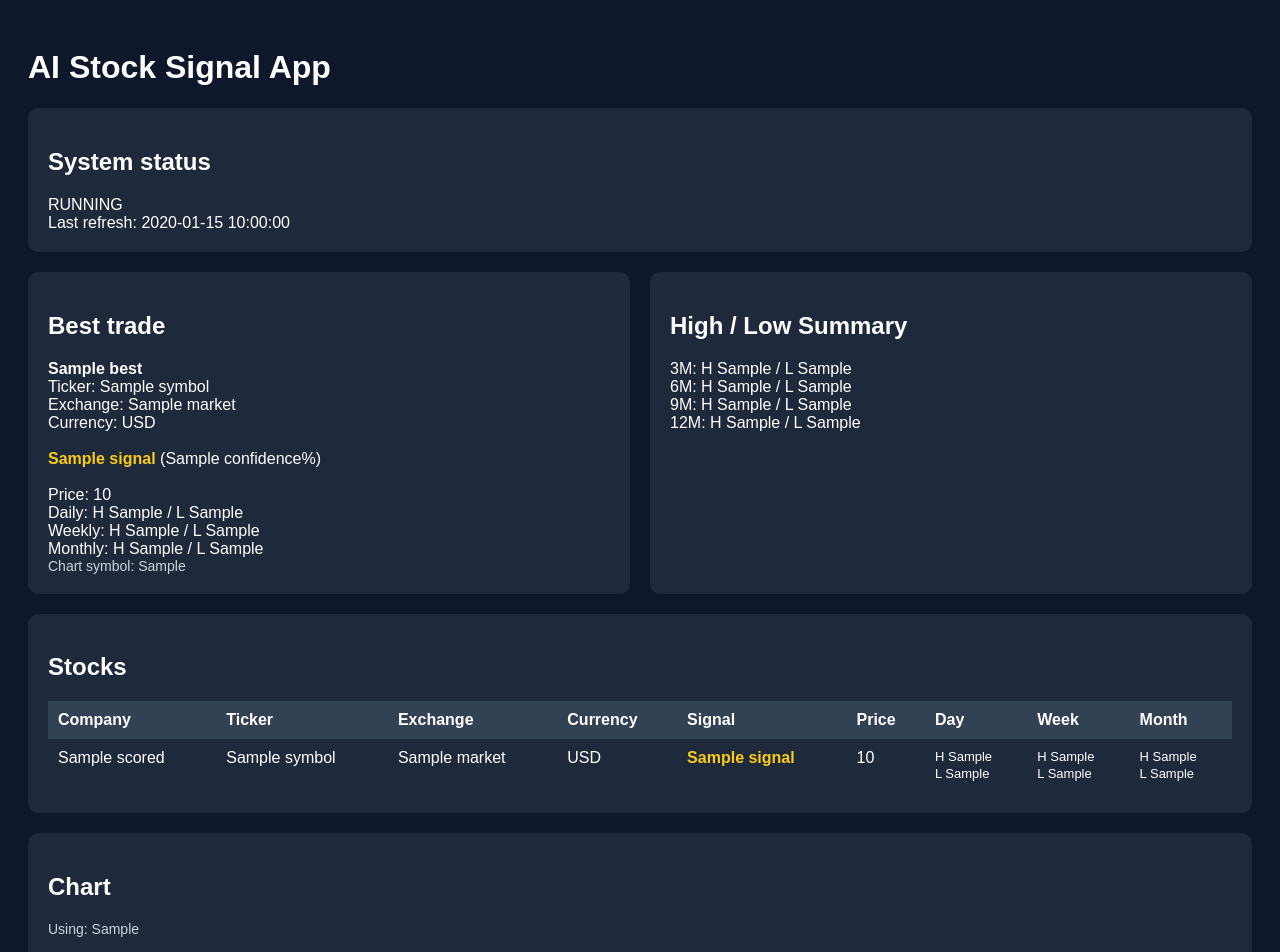
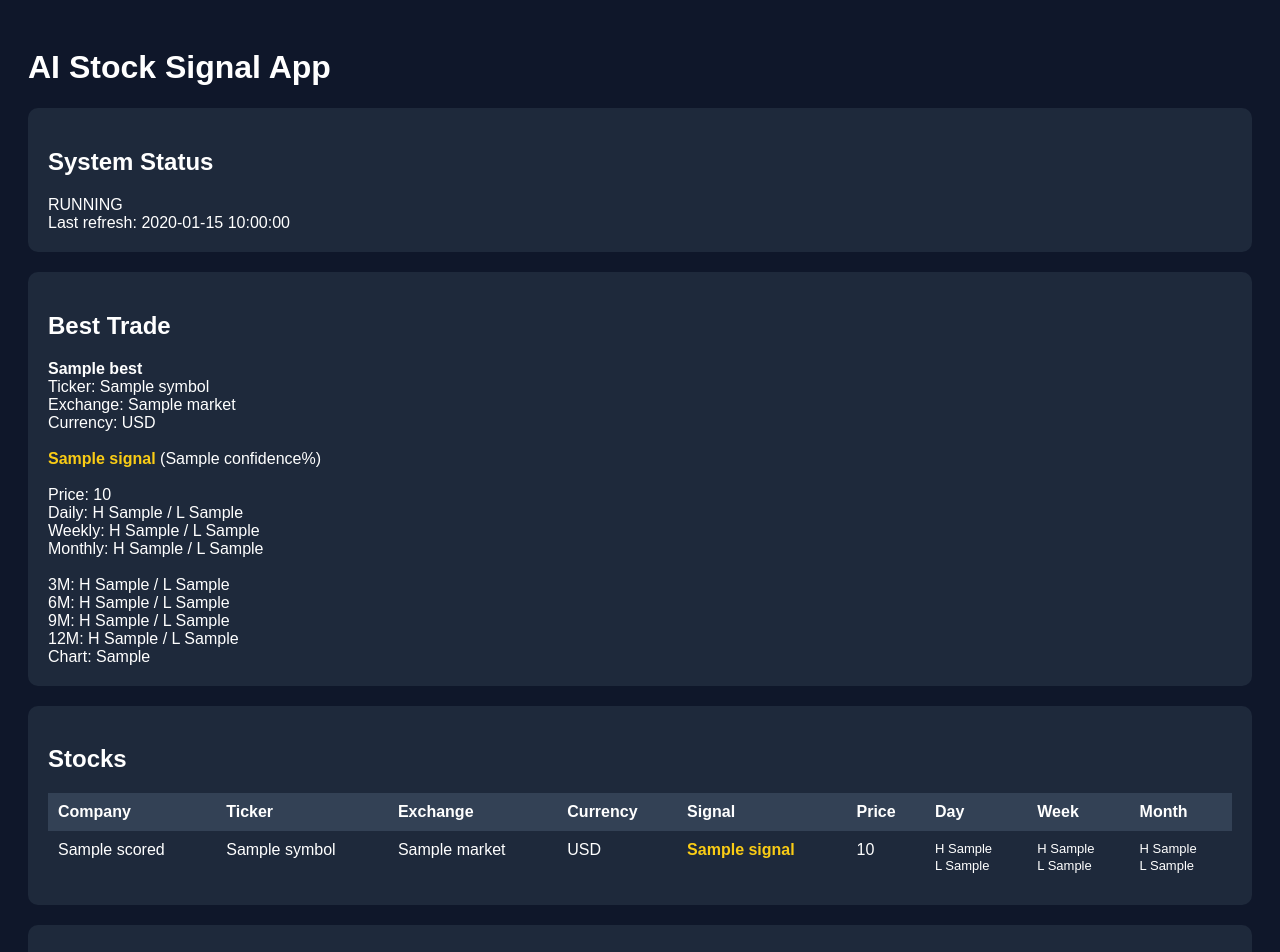
Before and after one commit to CycleX66/ai-stock-app, a Flask app: template templates/index.html in a window 1280 px wide. Shown: the top 952 px of the page. Run offline with Flask 3, Linux system fonts and the light colour scheme; the template is opened without the code that fills it: most values are stand-ins (such as "Sample title", 1, 10 or a date in 2020); grey boxes are pictures that could not be loaded.

Commit message:
Update index.html

```diff
--- a/templates/index.html
+++ b/templates/index.html
@@ -5,7 +5,7 @@
     <meta http-equiv="refresh" content="30">
     <style>
         body {
-            font-family: Arial, sans-serif;
+            font-family: Arial;
             background: #0f172a;
             color: white;
             padding: 20px;
@@ -25,40 +25,18 @@
             text-align: left;
             vertical-align: top;
         }
-        th {
-            background: #334155;
-        }
-        .clickable-row {
-            cursor: pointer;
-        }
-        .clickable-row:hover {
-            background: #334155;
-        }
-        .best-row {
-            background: #1e40af;
-        }
+        th { background: #334155; }
+
         .buy { color: #22c55e; font-weight: bold; }
         .sell { color: #ef4444; font-weight: bold; }
         .hold { color: #facc15; font-weight: bold; }
-        .hl {
-            font-size: 13px;
-            line-height: 1.3;
-            white-space: nowrap;
-        }
-        .grid {
-            display: grid;
-            grid-template-columns: 1fr 1fr;
-            gap: 20px;
-        }
-        .small {
-            color: #cbd5e1;
-            font-size: 14px;
-        }
-        @media (max-width: 1100px) {
-            .grid {
-                grid-template-columns: 1fr;
-            }
-        }
+
+        .hl { font-size: 13px; line-height: 1.3; }
+
+        .row:hover { background: #334155; cursor: pointer; }
+        .best { background: #1e40af; }
+
+        iframe { border: none; }
     </style>
 </head>
 <body>
@@ -66,14 +44,13 @@
 <h1>AI Stock Signal App</h1>
 
 <div class="box">
-    <h2>System status</h2>
+    <h2>System Status</h2>
     RUNNING<br>
     Last refresh: {{ now }}
 </div>
 
-<div class="grid">
 <div class="box">
-        <h2>Best trade</h2>
+    <h2>Best Trade</h2>
     <strong>{{ best.name }}</strong><br>
     Ticker: {{ best.symbol }}<br>
     Exchange: {{ best.market }}<br>
@@ -89,16 +66,13 @@
     Weekly: H {{ best.w_high }} / L {{ best.w_low }}<br>
     Monthly: H {{ best.m_high }} / L {{ best.m_low }}<br>
 
-        <div class="small">Chart symbol: {{ best.chart_symbol }}</div>
-    </div>
-
-    <div class="box">
-        <h2>High / Low Summary</h2>
+    <br>
     3M: H {{ best.m3_high }} / L {{ best.m3_low }}<br>
     6M: H {{ best.m6_high }} / L {{ best.m6_low }}<br>
     9M: H {{ best.m9_high }} / L {{ best.m9_low }}<br>
-        12M: H {{ best.m12_high }} / L {{ best.m12_low }}
-    </div>
+    12M: H {{ best.m12_high }} / L {{ best.m12_low }}<br>
+
+    <div>Chart: {{ best.chart_symbol }}</div>
 </div>
 
 <div class="box">
@@ -117,7 +91,7 @@
         </tr>
 
         {% for s in scored %}
-        <tr class="clickable-row {% if s.symbol == best.symbol %}best-row{% endif %}" onclick="window.location='/?symbol={{ s.symbol }}'">
+        <tr class="row {% if s.symbol == best.symbol %}best{% endif %}" onclick="window.location='/?symbol={{ s.symbol }}'">
             <td>{{ s.name }}</td>
             <td>{{ s.symbol }}</td>
             <td>{{ s.market }}</td>
@@ -138,12 +112,11 @@
 
 <div class="box">
     <h2>Chart</h2>
-    <div class="small">Using: {{ best.chart_symbol }}</div>
+    Using: {{ best.chart_symbol }}
     <iframe
         src="https://s.tradingview.com/widgetembed/?symbol={{ best.chart_symbol }}&interval=D&theme=dark"
         width="100%"
-        height="500"
-        frameborder="0">
+        height="500">
     </iframe>
 </div>
 
```
Lines whose indentation alone changed are shown as unchanged.
